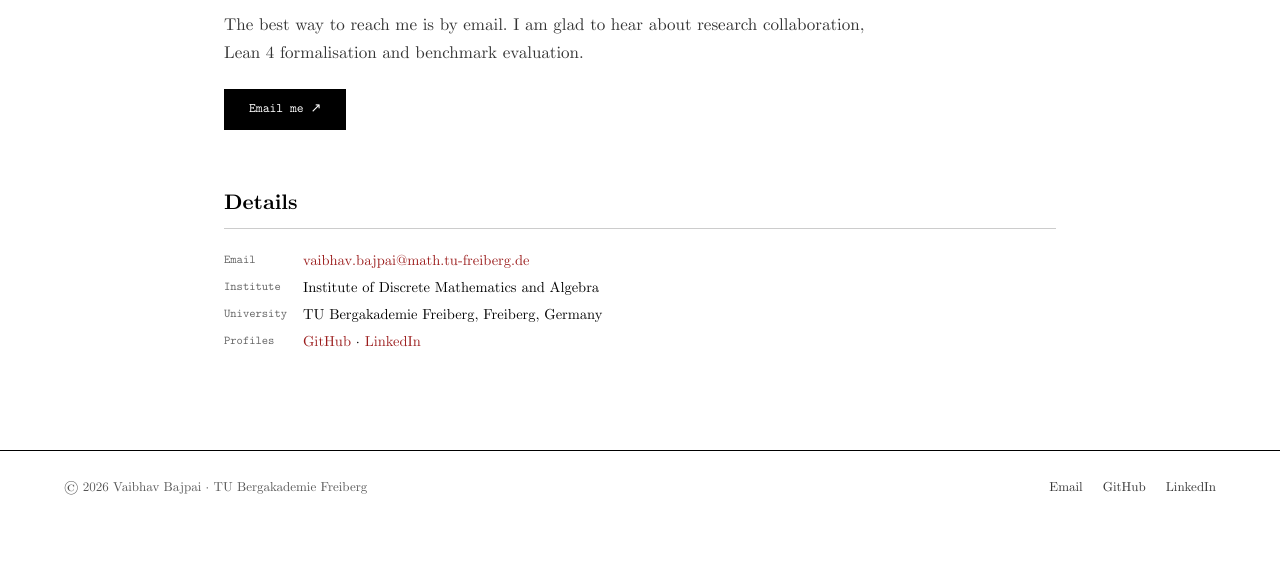
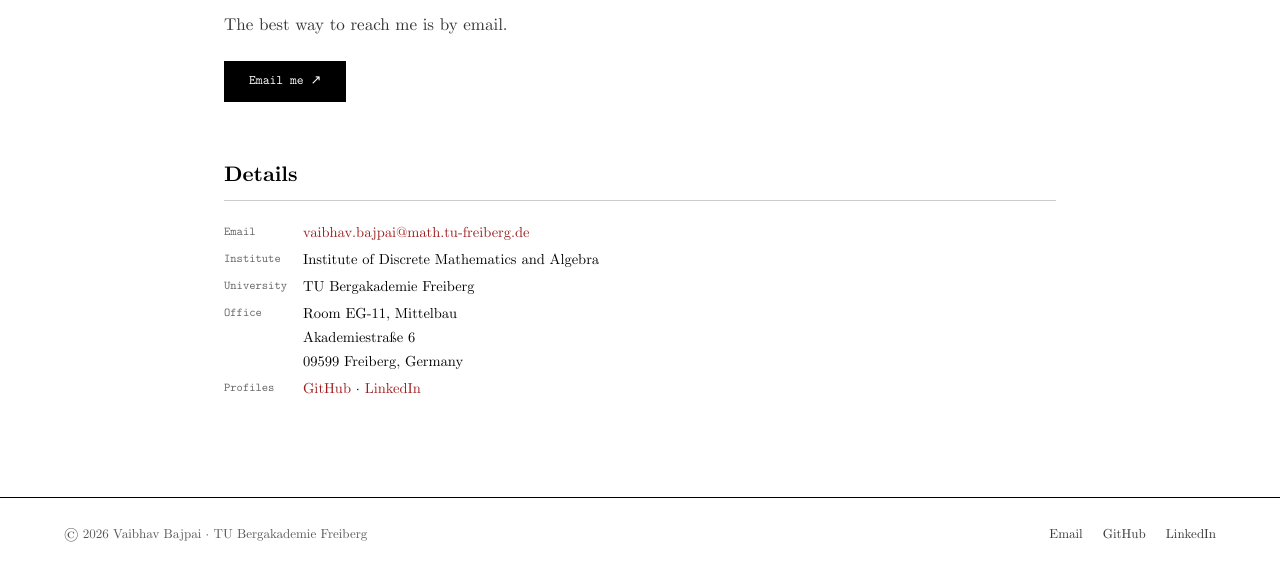
Before and after one commit to vaibhav-baj/vaibhav-baj.github.io, a plain HTML site: page contact.html in a window 1280 px wide. Shown: the part 162-742 px from the top of the page. Drawn offline with Linux system fonts and the light colour scheme.

Commit message:
Add office address to the Contact page and drop the intro sentence
Co-Authored-By: Claude Sonnet 5.5 <noreply@anthropic.com>

```diff
--- a/contact.html
+++ b/contact.html
@@ -33,10 +33,7 @@
   <main id="main" class="main">
     <section class="page-intro">
       <h1>Contact</h1>
-      <p>
-        The best way to reach me is by email. I am glad to hear about research collaboration,
-        Lean&nbsp;4 formalisation and benchmark evaluation.
-      </p>
+      <p>The best way to reach me is by email.</p>
       <div class="ctas page-ctas">
         <a class="btn" href="mailto:vaibhav.bajpai@math.tu-freiberg.de">Email me ↗</a>
       </div>
@@ -46,7 +43,8 @@
     <dl class="meta reveal">
       <dt>Email</dt><dd><a href="mailto:vaibhav.bajpai@math.tu-freiberg.de">vaibhav.bajpai@math.tu-freiberg.de</a></dd>
       <dt>Institute</dt><dd>Institute of Discrete Mathematics and Algebra</dd>
-      <dt>University</dt><dd>TU Bergakademie Freiberg, Freiberg, Germany</dd>
+      <dt>University</dt><dd>TU Bergakademie Freiberg</dd>
+      <dt>Office</dt><dd>Room EG-11, Mittelbau<br>Akademiestraße 6<br>09599 Freiberg, Germany</dd>
       <dt>Profiles</dt><dd><a href="https://github.com/vaibhav-baj">GitHub</a> · <a href="https://www.linkedin.com/in/vaibhavbaj">LinkedIn</a></dd>
     </dl>
   </main>
```
